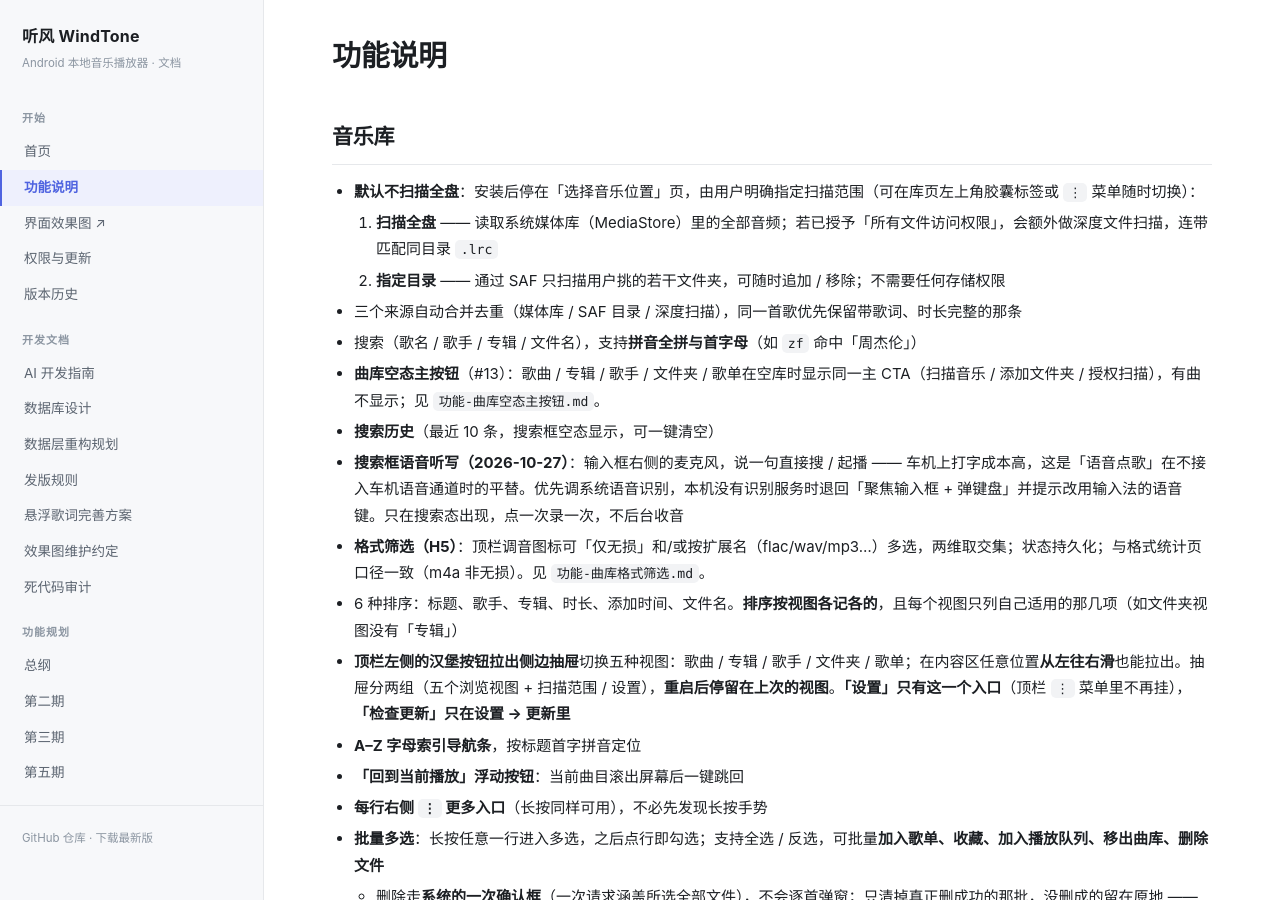
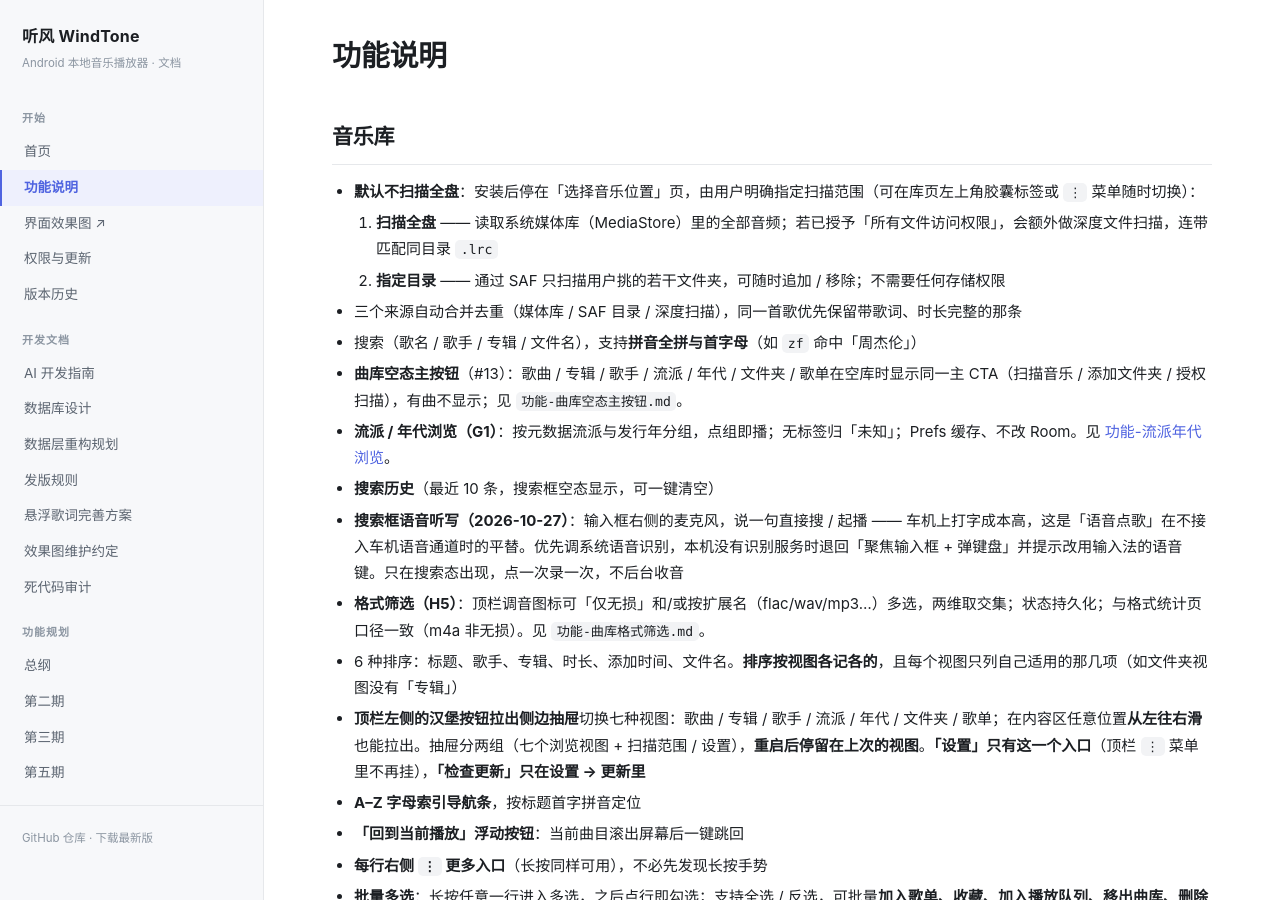
Before and after one commit to LuckyLearning/WindTone, a Jekyll site: the page built from docs/功能说明.md, in a window 1280 px wide and 900 px high. Built offline with Jekyll 4.4.1, drawn with Linux system fonts in a browser that asks for light colours.

Commit message:
test(G1)+docs: Robolectric GenreYearTest；功能说明/版本历史补齐
发版待 Actions 额度恢复（不打 tag / 不跑 release.sh）。

```diff
--- a/docs/功能说明.md
+++ b/docs/功能说明.md
@@ -12,12 +12,13 @@
   2. **指定目录** —— 通过 SAF 只扫描用户挑的若干文件夹，可随时追加 / 移除；不需要任何存储权限
 - 三个来源自动合并去重（媒体库 / SAF 目录 / 深度扫描），同一首歌优先保留带歌词、时长完整的那条
 - 搜索（歌名 / 歌手 / 专辑 / 文件名），支持**拼音全拼与首字母**（如 `zf` 命中「周杰伦」）
-- **曲库空态主按钮**（#13）：歌曲 / 专辑 / 歌手 / 文件夹 / 歌单在空库时显示同一主 CTA（扫描音乐 / 添加文件夹 / 授权扫描），有曲不显示；见 `功能-曲库空态主按钮.md`。
+- **曲库空态主按钮**（#13）：歌曲 / 专辑 / 歌手 / 流派 / 年代 / 文件夹 / 歌单在空库时显示同一主 CTA（扫描音乐 / 添加文件夹 / 授权扫描），有曲不显示；见 `功能-曲库空态主按钮.md`。
+- **流派 / 年代浏览（G1）**：按元数据流派与发行年分组，点组即播；无标签归「未知」；Prefs 缓存、不改 Room。见 [功能-流派年代浏览](功能-流派年代浏览.md)。
 - **搜索历史**（最近 10 条，搜索框空态显示，可一键清空）
 - **搜索框语音听写（2026-10-27）**：输入框右侧的麦克风，说一句直接搜 / 起播 —— 车机上打字成本高，这是「语音点歌」在不接入车机语音通道时的平替。优先调系统语音识别，本机没有识别服务时退回「聚焦输入框 + 弹键盘」并提示改用输入法的语音键。只在搜索态出现，点一次录一次，不后台收音
 - **格式筛选（H5）**：顶栏调音图标可「仅无损」和/或按扩展名（flac/wav/mp3…）多选，两维取交集；状态持久化；与格式统计页口径一致（m4a 非无损）。见 `功能-曲库格式筛选.md`。
 - 6 种排序：标题、歌手、专辑、时长、添加时间、文件名。**排序按视图各记各的**，且每个视图只列自己适用的那几项（如文件夹视图没有「专辑」）
-- **顶栏左侧的汉堡按钮拉出侧边抽屉**切换五种视图：歌曲 / 专辑 / 歌手 / 文件夹 / 歌单；在内容区任意位置**从左往右滑**也能拉出。抽屉分两组（五个浏览视图 + 扫描范围 / 设置），**重启后停留在上次的视图**。**「设置」只有这一个入口**（顶栏 `⋮` 菜单里不再挂），**「检查更新」只在设置 → 更新里**
+- **顶栏左侧的汉堡按钮拉出侧边抽屉**切换七种视图：歌曲 / 专辑 / 歌手 / 流派 / 年代 / 文件夹 / 歌单；在内容区任意位置**从左往右滑**也能拉出。抽屉分两组（七个浏览视图 + 扫描范围 / 设置），**重启后停留在上次的视图**。**「设置」只有这一个入口**（顶栏 `⋮` 菜单里不再挂），**「检查更新」只在设置 → 更新里**
 - **A–Z 字母索引导航条**，按标题首字拼音定位
 - **「回到当前播放」浮动按钮**：当前曲目滚出屏幕后一键跳回
 - **每行右侧 `⋮` 更多入口**（长按同样可用），不必先发现长按手势
```
Also changed, not shown: docs/版本历史.md (+1 -0 lines), 1 other file.
